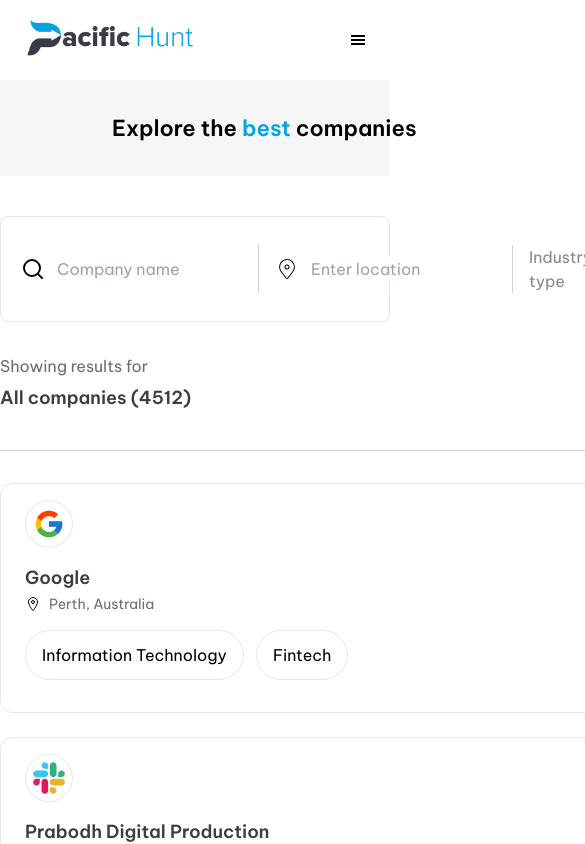
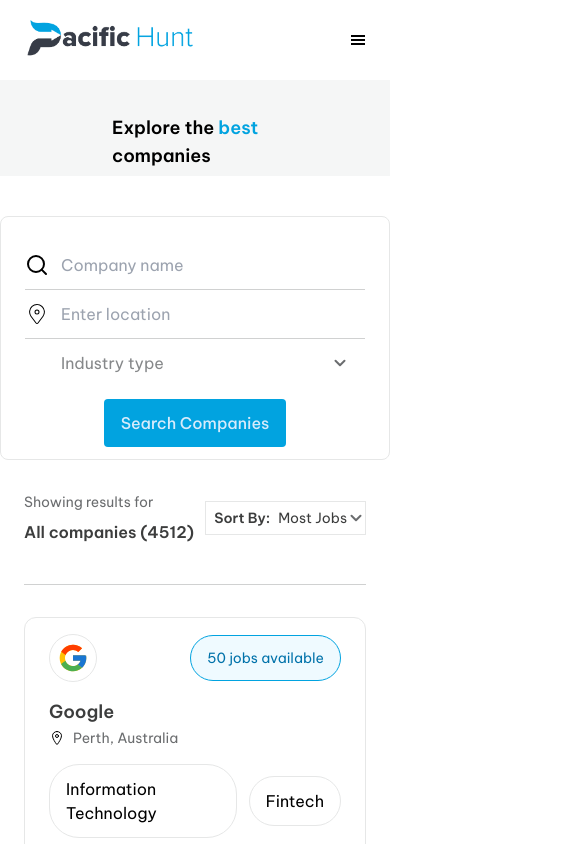
Before and after one commit to prabinbastakoti/pacific_Hunt, a React (Vite) app: page /Companies in a window 390 px wide. Shown: the top 844 px of the page, 585 px wide, since content can reach past the window. Built offline with nearby package versions, Linux system fonts and the light colour scheme.

Commit message:
responsive company and jobs page

```diff
--- a/src/component/CompanySearchBar.jsx
+++ b/src/component/CompanySearchBar.jsx
@@ -3,10 +3,10 @@ import { CiLocationOn } from "react-icons/ci";
 
 const CompanySearchBar = () => {
   return (
-    <div className="max-w-[1216px] p-2 bg-white mx-auto rounded-lg  border-[1px] border-[#E6E7E7] shadow=[#BECCFF26]">
-      <form className="flex justify-between">
-        <div className="flex-1 flex justify-between gap-4 px-3 py-5">
-          <div className="flex-1 flex items-center gap-3 border-r-[1px] border-[#D0D1D1]">
+    <div className="max-w-[1216px] p-3 md:p-2 bg-white mx-auto rounded-lg  border-[1px] border-[#E6E7E7] shadow=[#BECCFF26]">
+      <form className="md:flex justify-between grid grid-cols-1">
+        <div className="flex-1 md:flex justify-between gap-4 px-3 py-3 md:py-5">
+          <div className="flex-1 flex items-center gap-3 md:border-r-[1px] border-b-[1px] md:border-b-[0px] border-[#D0D1D1] py-3 md:py-0">
             <FiSearch size={24} />
             <input
               type="text"
@@ -14,7 +14,7 @@ const CompanySearchBar = () => {
               className="outline-none"
             />
           </div>
-          <div className="flex-1 flex items-center gap-3 border-r-[1px] border-[#D0D1D1]">
+          <div className="flex-1 flex items-center gap-3 border-b-[1px] md:border-b-[0px] md:border-r-[1px] border-[#D0D1D1]  py-3 md:py-0">
             <CiLocationOn size={24} />
             <input
               type="text"
@@ -22,14 +22,14 @@ const CompanySearchBar = () => {
               className="outline-none"
             />
           </div>
-          <div className="flex-1 flex items-center justify-between pr-4 text-[#86888A]">
+          <div className="flex-1 flex items-center justify-between pr-4 text-[#86888A] py-3 md:py-0 pl-9 md:pl-0">
             <div>Industry type</div>
             <img src="/downArrow.svg" alt="" />
           </div>
         </div>
         <button
           type="button"
-          className="font-medium rounded px-5 bg-[#01A3E0] text-[#D6EBFB]"
+          className="font-medium rounded md:px-5 bg-[#01A3E0] text-[#D6EBFB] w-1/2 md:w-full mx-auto py-3"
         >
           Search Companies
         </button>
--- a/src/component/Pagination.jsx
+++ b/src/component/Pagination.jsx
@@ -1,11 +1,11 @@
 const Pagination = ({ max }) => {
   return (
-    <div className="mt-20 flex items-center justify-between mb-20">
-      <div className="flex items-center justify-between gap-6">
+    <div className="mt-20 flex flex-col md:flex-row items-center justify-between mb-20 gap-6 md:gap-0">
+      <div className="flex items-center justify-between gap-3 md:gap-6">
         <img src="/arrowLeft.svg" alt="" />
         <div className="text-[#6B6D6F] leading-6 text-lg">Previous</div>
       </div>
-      <div className="flex-1 flex items-center justify-center text-[#6B6D6F] leading-6 gap-4">
+      <div className="flex-1 flex items-center justify-center text-[#6B6D6F] leading-6 md:gap-4">
         <div className="bg-[#01A3E0] rounded py-4 px-6 text-white">1</div>
         <div className="py-4 px-6">2</div>
         <div className="py-4 px-6">3</div>
@@ -13,7 +13,7 @@ const Pagination = ({ max }) => {
         <div className="py-4 px-6">&#x2022;&#x2022;&#x2022;</div>
         <div className="py-4 px-6">{max}</div>
       </div>
-      <div className="flex items-center justify-between gap-6">
+      <div className="flex items-center justify-between gap-3 md:gap-6">
         <div className="text-[#6B6D6F] leading-6 text-lg">Next</div>
         <img src="/arrowRight.svg" alt="" />
       </div>
--- a/src/component/SearchBar.jsx
+++ b/src/component/SearchBar.jsx
@@ -14,7 +14,7 @@ const SearchBar = () => {
               className="outline-none"
             />
           </div>
-          <div className="flex-1 flex items-center gap-3  py-3 md:py-0">
+          <div className="flex-1 flex items-center gap-3 md:border-r-[1px] border-[#D0D1D1] py-3 md:py-0">
             <CiLocationOn size={24} />
             <input
               type="text"
--- a/src/routes/companyPage.jsx
+++ b/src/routes/companyPage.jsx
@@ -11,24 +11,26 @@ const CompanyPage = () => {
       <div className="">
         <Navbar tab="Companies" />
         <div className="bg-[#F5F6F6] h-[96px] px-28 py-[34px] mb-10">
-          <div className="w-[1216px] mx-auto font-semibold text-[22px] leading-7">
+          <div className="md:w-[1216px] mx-auto font-semibold text-lg md:text-[22px] leading-7">
             Explore the <span className="text-[#01A3E0]">best</span> companies
           </div>
         </div>
         <CompanySearchBar />
-        <div className="w-[1216px] mx-auto">
+        <div className="md:w-[1216px] mx-auto px-6 md:px-6">
           <div className="flex items-center justify-between mt-8 pb-10 border-b-[1px] border-[#D0D1D1] mb-8">
             <div>
-              <div className="text-[#6B6D6F]">Showing results for</div>
-              <div className="text-lg font-semibold leading-6 text-[#3C3D3D] mt-2">
+              <div className="text-[#6B6D6F] text-sm md:text-base">
+                Showing results for
+              </div>
+              <div className="text-base md:text-lg font-semibold leading-6 text-[#3C3D3D] mt-2">
                 All companies (4512)
               </div>
             </div>
-            <div className="flex items-center justify-between border-[1px] border-[#E6E7E7] py-3">
-              <div className="border-r-[1px] border-[#D0D1D1] text-[#3C3D3D] font-semibold px-4">
+            <div className="flex items-center justify-between border-[1px] border-[#E6E7E7] py-1 md:py-3">
+              <div className="md:border-r-[1px] border-[#D0D1D1] text-[#3C3D3D] font-semibold text-sm md:text-base px-2 md:px-4">
                 Sort By:
               </div>
-              <div className="flex items-center justify-between px-6 gap-6">
+              <div className="flex items-center justify-between text-sm md:text-base md:px-6 md:gap-6">
                 <div className="text-[#3C3D3D] leading-6">Most Jobs</div>
                 <img src="/downArrow.svg" alt="" />
               </div>
@@ -40,8 +42,10 @@ const CompanyPage = () => {
           </div>
           <Pagination max="4512" />
         </div>
-        <JoinToday />
-        <Footer />
+        <div className="flex flex-col gap-10 md:gap-20">
+          <JoinToday />
+          <Footer />
+        </div>
       </div>
     </>
   );
--- a/src/routes/jobsPage.jsx
+++ b/src/routes/jobsPage.jsx
@@ -18,20 +18,20 @@ const JobsPage = () => {
     <div className="">
       <Navbar tab="Jobs" />
       <div className="bg-[#F5F6F6] h-[96px] px-28 py-[34px] mb-10">
-        <div className="w-[1216px] mx-auto font-semibold text-[22px] leading-7">
+        <div className="md:w-[1216px] mx-auto font-semibold text-lg md:text-[22px] leading-7">
           Find your dream <span className="text-[#01A3E0]">job</span>
         </div>
       </div>
       <SearchBar />
-      <div className="w-[1216px] mx-auto ">
-        <div className="mt-6 flex items-center justify-between pb-10 border-b-[1px] border-[#D0D1D1]">
+      <div className="md:w-[1216px] mx-auto px-6 md:px-0">
+        <div className="mt-6 grid grid-cols-2 md:flex items-center justify-between pb-10 border-b-[1px] border-[#D0D1D1]">
           {array.map((item, index) => {
             return (
               <div
                 key={index}
-                className="flex justify-between items-center gap-[72px] border-[1px] border-[#E6E7E7] rounded py-4 px-[14px]"
+                className="flex justify-between items-center gap-4 md:gap-[72px] border-[1px] border-[#E6E7E7] rounded py-4 px-[14px]"
               >
-                <div>{item}</div>
+                <div className="text-sm md:text-base">{item}</div>
                 <img src="/downArrow.svg" alt="" />
               </div>
             );
@@ -39,16 +39,18 @@ const JobsPage = () => {
         </div>
         <div className="flex items-center justify-between mt-8 pb-10 border-b-[1px] border-[#D0D1D1] mb-8">
           <div>
-            <div className="text-[#6B6D6F]">Showing results for</div>
-            <div className="text-lg font-semibold leading-6 text-[#3C3D3D] mt-2">
+            <div className="text-[#6B6D6F] text-sm md:text-base">
+              Showing results for
+            </div>
+            <div className="text-base md:text-lg font-semibold leading-6 text-[#3C3D3D] mt-2">
               All available jobs (112)
             </div>
           </div>
-          <div className="flex items-center justify-between border-[1px] border-[#E6E7E7] py-3">
-            <div className="border-r-[1px] border-[#D0D1D1] text-[#3C3D3D] font-semibold px-4">
+          <div className="flex items-center justify-between border-[1px] border-[#E6E7E7] py-1 md:py-3">
+            <div className="md:border-r-[1px] border-[#D0D1D1] text-[#3C3D3D] font-semibold text-sm md:text-base px-2 md:px-4">
               Sort By:
             </div>
-            <div className="flex items-center justify-between px-6 gap-6">
+            <div className="flex items-center justify-between text-sm md:text-base md:px-6 md:gap-6">
               <div className="text-[#3C3D3D] leading-6">Most Relevant</div>
               <img src="/downArrow.svg" alt="" />
             </div>
@@ -60,8 +62,10 @@ const JobsPage = () => {
         </div>
         <Pagination max="112" />
       </div>
-      <JoinToday />
-      <Footer />
+      <div className="flex flex-col gap-10 md:gap-20">
+        <JoinToday />
+        <Footer />
+      </div>
     </div>
   );
 };
```
